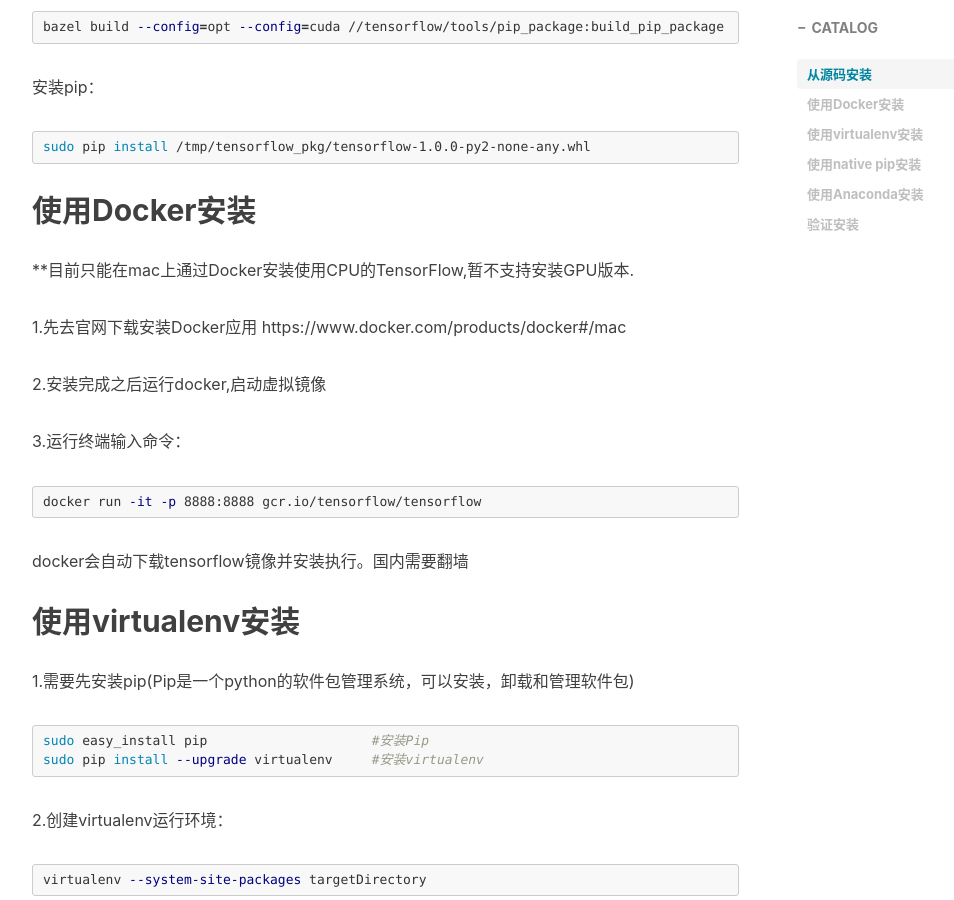
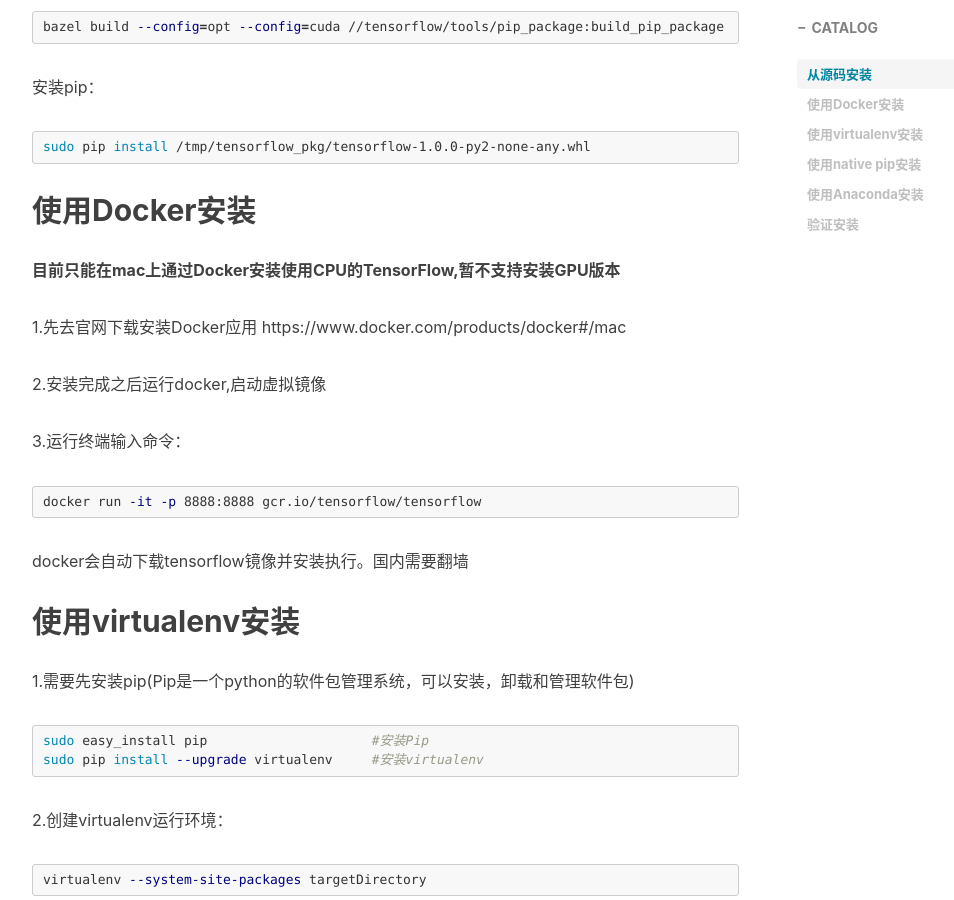
Before and after one commit to StevenDXC/Blog, a Jekyll site: the page built from _posts/2016-09-20-TensorFlow_install.md, in a window 1280 px wide and 900 px high, scrolled down 3242 px. Shown: the whole window, without its empty margins (233-1187 px from the left). Built offline with Jekyll 4.4.1, drawn with Linux system fonts in a browser that asks for light colours; nearby versions of some CDN libraries; Markdown is read by kramdown in place of the engine named in the settings; comment, search, counter and statistics services are not loaded.

```diff
--- a/_posts/2016-09-20-TensorFlow_install.md
+++ b/_posts/2016-09-20-TensorFlow_install.md
@@ -145,7 +145,7 @@ sudo pip install /tmp/tensorflow_pkg/tensorflow-1.0.0-py2-none-any.whl
 
 ## 使用Docker安装
 
-**目前只能在mac上通过Docker安装使用CPU的TensorFlow,暂不支持安装GPU版本.
+**目前只能在mac上通过Docker安装使用CPU的TensorFlow,暂不支持安装GPU版本**
 
 1.先去官网下载安装Docker应用 https://www.docker.com/products/docker#/mac
 
```
